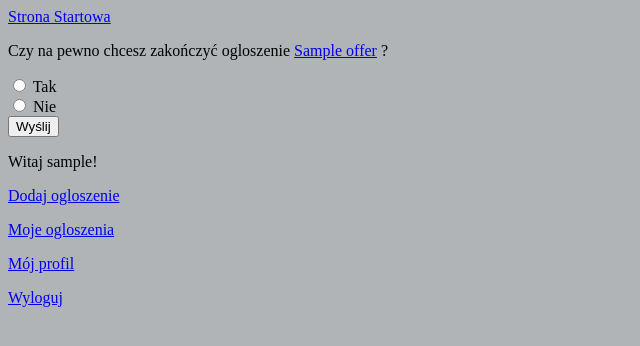
After one commit to habibuga/zlom-bike, a Django app: page /deaktywuj_ogloszenie/1/ in a window 1280 px wide. The commit adds this page. Shown: the top 346 px of the page, without its empty margins (0-640 px from the left). Run offline with Django 4.2, Linux system fonts and the light colour scheme; a user stored in the database is signed in; tables that the repository leaves empty hold one stand-in row (values such as "Sample post").

Commit message:
added views for offers and updated templates

```diff
--- a/bike_app/forms.py
+++ b/bike_app/forms.py
@@ -6,6 +6,11 @@ from django.core.exceptions import ValidationError
 from .models import Offer, Message, Profile
 
 User = get_user_model()
+
+DEACTIVATION_CHOICES = (
+    (1, "Tak"),
+    (2, "Nie"),
+)
 
 
 class SearchOffer(forms.Form):
@@ -80,3 +85,7 @@ class UpdateProfileForm(forms.ModelForm):
             "location": "Lokalizacja",
             "tel_num": "Numer telefonu"
         }
+
+
+class OfferDeactivationForm(forms.Form):
+    answer = forms.ChoiceField(label="", choices=DEACTIVATION_CHOICES, widget=forms.RadioSelect)
--- a/bike_app/models.py
+++ b/bike_app/models.py
@@ -6,7 +6,7 @@
 
 TRANSACTION_STATUSES = (
     (1, "Aktywne"),
-    (2, "Sprzedane"),
+    (2, "Zakończone"),
     (3, "Zarchiwizowane"),
 )
 
--- a/bike_app/templates/base.html
+++ b/bike_app/templates/base.html
@@ -26,7 +26,10 @@
             <a href="{% url 'login' %}">Zaloguj</a>
         {% else %}
             <p>Witaj {{ user }}!</p>
-            <a href="{% url 'logout' %}">Wyloguj</a>
+            <p><a href="{% url 'add_offer' %}">Dodaj ogloszenie</a></p>
+            <p><a href="{% url 'user_offers' %}">Moje ogloszenia</a></p>
+            <p><a href="{% url 'user_detail' %}">Mój profil</a></p>
+            <p><a href="{% url 'logout' %}">Wyloguj</a></p>
         {% endif %}
     {% endblock %}
 </footer>
--- /dev/null
+++ b/bike_app/templates/offer_deactivate.html
@@ -0,0 +1,14 @@
+{% extends 'base.html' %}
+{% block title %} Deaktywuj ogloszenie {% endblock %}
+{% block content %}
+<form method="post">
+    {% csrf_token %}
+    <p>Czy na pewno chcesz zakończyć ogloszenie <a href={% url 'offer_detail'  pk=offer.pk %}> {{ offer.name }}</a> ?</p>
+{#    <input type="radio" id="yes" name="yes_no" value="yes" checked>#}
+{#    <label for="yes">Tak</label><br>#}
+{#    <input type="radio" id="no" name="yes_no" value="no">#}
+{#    <label for="no">Nie</label><br>#}
+    {{ form }}
+    <input type="submit" value="Wyślij">
+</form>
+{% endblock %}
--- a/bike_app/templates/reset_password.html
+++ b/bike_app/templates/reset_password.html
@@ -1,5 +1,5 @@
 {% extends 'base.html' %}
-
+{% block title %}Resetuj hasło{% endblock %}
 {% block content %}
     <form action="" method="POST">
     {% csrf_token %}
--- a/bike_app/templates/update_user.html
+++ b/bike_app/templates/update_user.html
@@ -1,4 +1,5 @@
 {% extends 'base.html' %}
+{% block title %}Zmień dane{% endblock %}
 {% block content %}
 <form method="post">
     {% csrf_token %}
--- a/bike_app/views.py
+++ b/bike_app/views.py
@@ -7,7 +7,8 @@ from django.views import View
 from django.views.generic import FormView, CreateView, UpdateView
 from django.views.generic.detail import DetailView
 
-from .forms import SearchOffer, NewUserForm, LoginForm, ResetPasswordForm, UpdateUserForm, UpdateProfileForm
+from .forms import SearchOffer, NewUserForm, LoginForm, ResetPasswordForm, UpdateUserForm, UpdateProfileForm, \
+    OfferDeactivationForm
 from .models import Offer, Category
 
 
@@ -140,7 +141,7 @@ class OfferDetailView(DetailView):
 class CategoryContainView(View):
     def get(self, request, slug):
         category = Category.objects.get(slug=slug)
-        offers = category.offer_set.all()
+        offers = category.offer_set.all().order_by('-date_added')
         ctx = {
             "offers": offers,
             "category": category
@@ -163,9 +164,41 @@ class UpdateOfferView(LoginRequiredMixin, UpdateView):
     fields = ['name', 'description', 'price', 'category']
     template_name = 'update_offer.html'
 
-    # def get_object(self, queryset=None):
-    #     pk = self.kwargs.get("id")
-    #     return get_object_or_404(Offer, id=pk)
+    def get_queryset(self):
+        queryset = super(UpdateOfferView, self).get_queryset()
+        queryset = queryset.filter(user=self.request.user)
+        return queryset
 
-    # def test_func(self):
-    #     return self.request.user = User.objects.get()
+
+class DeactivateOfferView(LoginRequiredMixin, View):
+    def get(self, request, pk):
+        ctx = {"offer": Offer.objects.get(id=pk),
+               "form": OfferDeactivationForm()}
+        return render(request=request, template_name="offer_deactivate.html", context=ctx)
+
+    def post(self, request, pk):
+        form = OfferDeactivationForm(request.POST)
+        offer = Offer.objects.get(id=pk)
+        if form.is_valid():
+            answer = form.cleaned_data['answer']
+            if answer == "1":
+                offer.status = 2
+                offer.save()
+                return redirect('offer_detail', pk=pk)
+            else:
+                return redirect('offer_detail', pk=pk)
+
+
+class UserOfferView(LoginRequiredMixin, View):
+    def get(self, request):
+        user = request.user
+        offers = user.offer_set.all().order_by('-date_added')
+        ctx = {
+            "offers": offers,
+        }
+        return render(request=request, template_name="user_offers.html", context=ctx)
+
+
+class UserDetailView(LoginRequiredMixin, View):
+    def get(self, request):
+        return render(request=request, template_name="user_detail.html")
--- a/zlom_bike/urls.py
+++ b/zlom_bike/urls.py
@@ -17,7 +17,8 @@ from django.contrib import admin
 from django.urls import path
 
 from bike_app.views import StartView, OfferDetailView, CategoryContainView, UserRegistrationView, LoginView, \
-    LogoutView, ResetPasswordView, UpdateUserView, AddOfferView, UpdateOfferView
+    LogoutView, ResetPasswordView, UpdateUserView, AddOfferView, UpdateOfferView, DeactivateOfferView, UserOfferView, \
+    UserDetailView
 
 
 urlpatterns = [
@@ -29,7 +30,10 @@ urlpatterns = [
     path('login/', LoginView.as_view(), name="login"),
     path('logout/', LogoutView.as_view(), name='logout'),
     path('zmien_haslo/', ResetPasswordView.as_view(), name='reset_password'),
+    path('moj_profil/', UserDetailView.as_view(), name='user_detail'),
     path('zmien_dane/', UpdateUserView.as_view(), name='update_user'),
     path('dodaj_ogloszenie/', AddOfferView.as_view(), name='add_offer'),
     path('zmien_ogloszenie/<int:pk>/', UpdateOfferView.as_view(), name='change_offer'),
+    path('deaktywuj_ogloszenie/<int:pk>/', DeactivateOfferView.as_view(), name="deactivate"),
+    path('moje_ogloszenia/', UserOfferView.as_view(), name="user_offers"),
 ]
```
Also changed, not shown: bike_app/templates/offer_details.html (+12 -1 lines), bike_app/templates/user_detail.html (added, +23 -0 lines), bike_app/templates/user_offers.html (added, +16 -0 lines).
